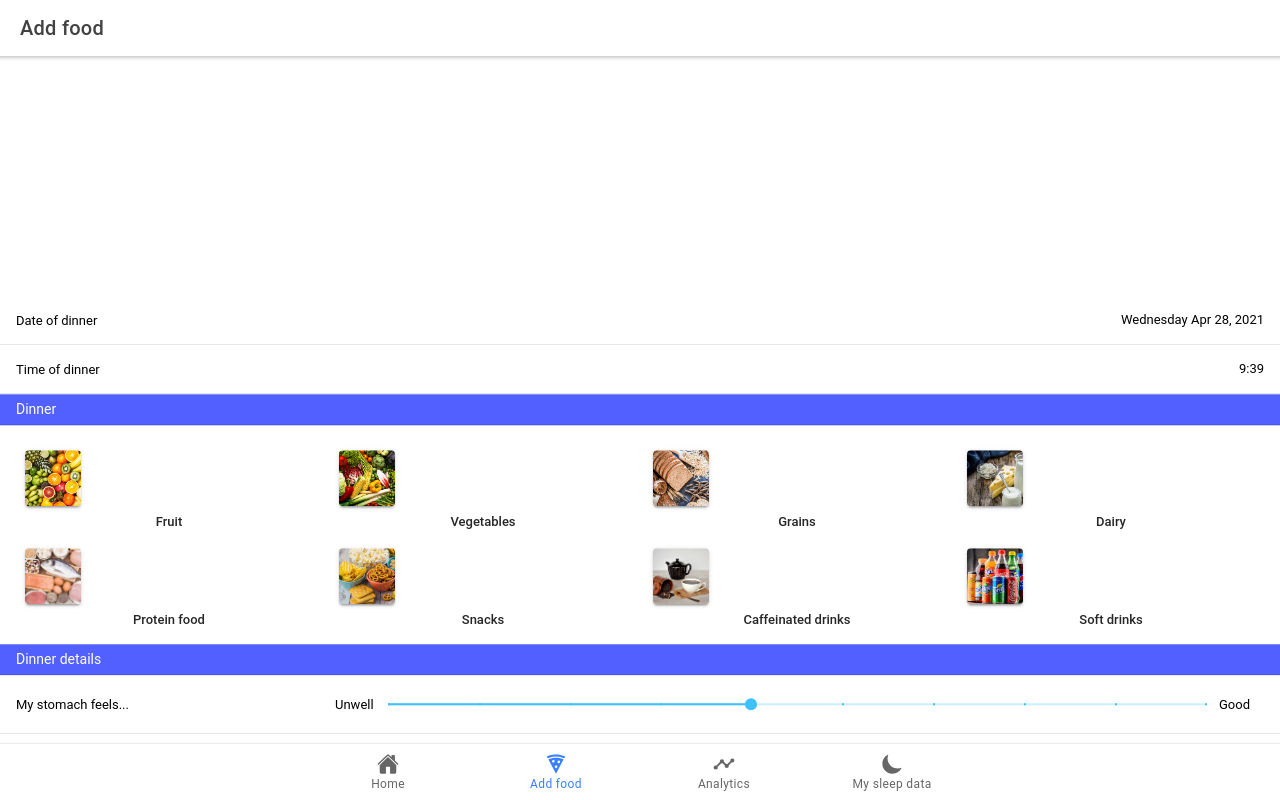
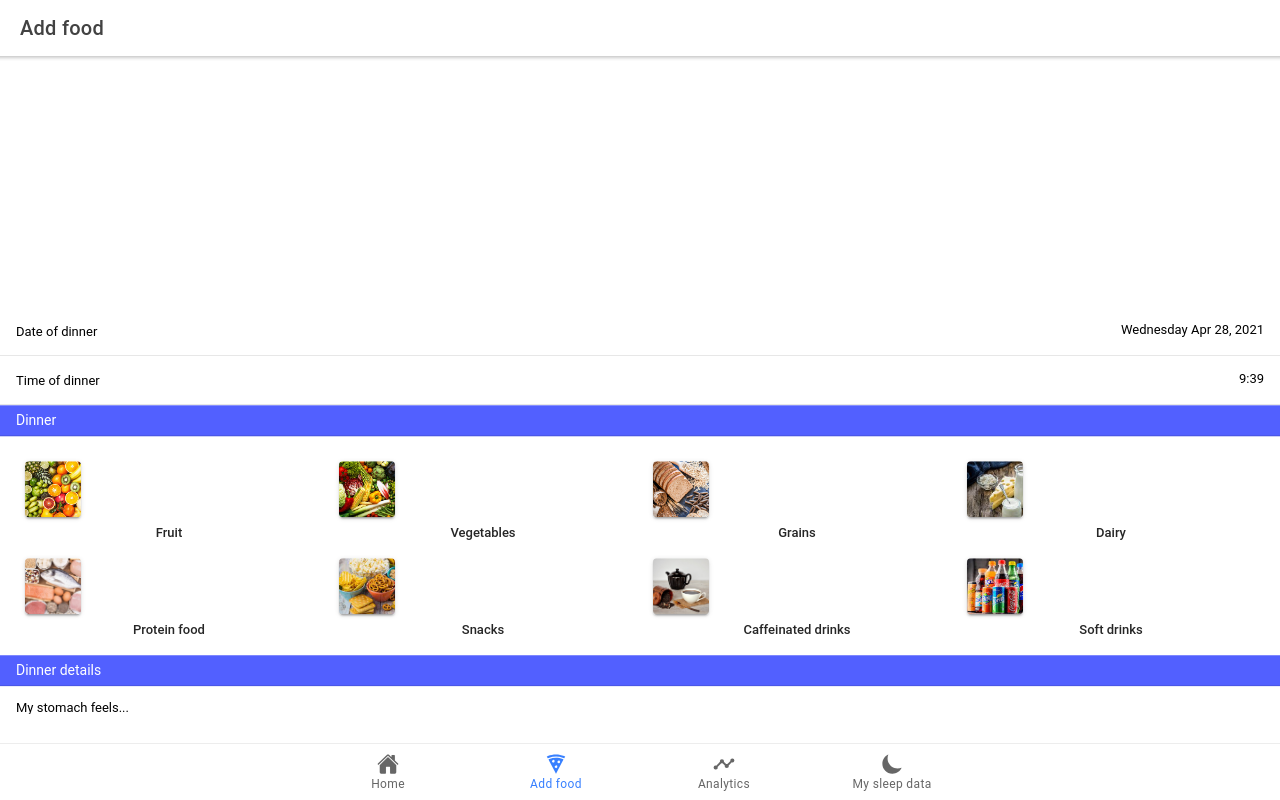
Before and after one commit to JANHMS/SleepDietApp, a React (Create React App) app: page /food in a window 1280 px wide. Built offline with nearby package versions, Linux system fonts and the light colour scheme.

Commit message:
Bubble up values from children components to container

```diff
--- a/src/components/add-food-components/AddFoodContainer.css
+++ b/src/components/add-food-components/AddFoodContainer.css
@@ -3,7 +3,7 @@
     position: absolute;
     left: 0;
     right: 0;
-    top: 85%;
+    top: 94%;
     transform: translateY(-50%);
 }
 
--- a/src/components/add-food-components/AddFoodContainer.tsx
+++ b/src/components/add-food-components/AddFoodContainer.tsx
@@ -2,36 +2,60 @@ import './AddFoodContainer.css';
 import {DateTimePicker} from "./datepicker/DateTimePicker";
 import {FoodCategoriesComponent} from "./categories/FoodCategoriesComponent";
 import {IonButton, IonItemDivider, useIonToast} from "@ionic/react";
-import React from "react";
+import React, {useEffect, useState} from "react";
 import FoodDetailsComponent from "./details/FoodDetailsComponent";
 import {NotesComponent} from "./notes/NotesComponent";
+import moment from "moment/moment";
 
 interface ContainerProps {
     name: string;
 }
 
-const AddFoodContainer: React.FC<ContainerProps> = ({ name }) => {
+const AddFoodContainer: React.FC<ContainerProps> = ({name}) => {
     const [present, dismiss] = useIonToast();
+    // Stores the selected date in the following format: 'DD.MM.YY HH:mm'
+    const [selectedDate, setSelectedDate] = useState<string>(moment().format('DD.MM.YY HH:mm'));
+    // Array of selected food categories
+    const [selectedCategories, setSelectedCategories] = useState<string[]>([]);
+    // Value of wellness (1: Unwell - 10: Good)
+    const [wellness, setWellness] = useState<number>(5);
+    // Value of fullness (1: Hungry - 10: Full)
+    const [fullness, setFullness] = useState<number>(5);
+    // Value of fatness of food (1: Light - 10: Fatty)
+    const [fatness, setFatness] = useState<number>(5);
+    // Notes added by the user
+    const [notes, setNotes] = useState<string>("");
 
     return (
         <div className="foodContainer">
-            <DateTimePicker/>
+            <DateTimePicker updateParent={date => setSelectedDate(date)}/>
             <IonItemDivider color="tertiary">Dinner</IonItemDivider>
-            <FoodCategoriesComponent/>
+            <FoodCategoriesComponent updateParent={categories => setSelectedCategories(categories)}/>
             <IonItemDivider color="tertiary">Dinner details</IonItemDivider>
-            <FoodDetailsComponent/>
+            <FoodDetailsComponent
+                updateWellness={value => setWellness(value)}
+                updateFullness={value => setFullness(value)}
+                updateFatness={value => setFatness(value)}
+            />
             <IonItemDivider color="tertiary">Notes</IonItemDivider>
-            <NotesComponent/>
+            <NotesComponent updateParent={notes => setNotes(notes)}/>
             <IonButton
                 color="tertiary"
                 size="small"
-                onClick={() =>
+                onClick={() => {
                     present({
                         buttons: [{text: 'ok', handler: () => dismiss()}],
                         message: 'Your food data is saved successfully!',
                         duration: 2500,
                         color: "success",
                     })
+                    console.log(selectedDate)
+                    console.log(selectedCategories)
+                    console.log(wellness)
+                    console.log(fullness)
+                    console.log(fatness)
+                    console.log(notes)
+                }
                 }
             >Save</IonButton>
         </div>
--- a/src/components/add-food-components/categories/FoodCategoriesComponent.tsx
+++ b/src/components/add-food-components/categories/FoodCategoriesComponent.tsx
@@ -4,7 +4,11 @@ import {Category} from "./Category";
 import "./FoodCategoriesComponent.css"
 import {CategoryType} from "./CategoryType";
 
-export const FoodCategoriesComponent: React.FC = () => {
+interface FoodCategoriesProps {
+    updateParent: (categories: string[]) => void
+}
+
+export const FoodCategoriesComponent: React.FC<FoodCategoriesProps> = ({updateParent}) => {
     const [selectedCategories, setSelectedCategories] = useState<Set<string>>(new Set());
 
     const updateSelectedCategories = (category: string) => {
@@ -15,6 +19,7 @@ export const FoodCategoriesComponent: React.FC = () => {
             selectedCategories.add(category);
         }
         setSelectedCategories(selectedCategories);
+        updateParent(Array.from(selectedCategories.values()));
     }
 
     return (
--- a/src/components/add-food-components/datepicker/DateTimePicker.tsx
+++ b/src/components/add-food-components/datepicker/DateTimePicker.tsx
@@ -1,4 +1,4 @@
-import React, {useState} from 'react';
+import React, {useEffect, useState} from 'react';
 import {
     IonItem,
     IonLabel,
@@ -7,7 +7,11 @@ import {
 import moment from "moment/moment";
 import "./DateTimePicker.css";
 
-export const DateTimePicker: React.FC = () => {
+interface DateTimeProps {
+    updateParent: (selectedDate: string) => void
+}
+
+export const DateTimePicker: React.FC<DateTimeProps> = ({updateParent}) => {
     // use format() to convert Moment object to string
     const [selectedDate, setSelectedDate] = useState<string>(moment().format());
 
@@ -16,7 +20,11 @@ export const DateTimePicker: React.FC = () => {
             <IonItem>
                 <IonLabel>Date of dinner</IonLabel>
                 <IonDatetime displayFormat="DDDD MMM D, YYYY" min="2015" max="2021" value={selectedDate}
-                             onIonChange={e => setSelectedDate(e.detail.value!)}/>
+                             onIonChange={e => {
+                                 setSelectedDate(e.detail.value!);
+                                 const formatted = moment(e.detail.value!).format('DD.MM.YY HH:mm')
+                                 updateParent(formatted);
+                             }}/>
             </IonItem>
             <IonItem>
                 <IonLabel>Time of dinner</IonLabel>
--- a/src/components/add-food-components/details/FoodDetailsComponent.tsx
+++ b/src/components/add-food-components/details/FoodDetailsComponent.tsx
@@ -2,12 +2,18 @@ import '../AddFoodContainer.css';
 import {RangeSlider} from "./RangeSlider";
 import React from "react";
 
-const FoodDetailsComponent: React.FC = () => {
+interface FoodDetailsProps {
+    updateWellness: (value: number) => void,
+    updateFullness: (value: number) => void,
+    updateFatness: (value: number) => void,
+}
+
+const FoodDetailsComponent: React.FC<FoodDetailsProps> = ({updateWellness, updateFullness, updateFatness}) => {
     return (
         <div>
-            <RangeSlider title="My stomach feels..." labels={["Unwell", "Good"]}/>
-            <RangeSlider title="I am..." labels={["Hungry", "Full"]}/>
-            <RangeSlider title="The dinner was..." labels={["Light", "Fatty"]}/>
+            <RangeSlider title="My stomach feels..." labels={["Unwell", "Good"]} onChange={value => updateWellness(value)}/>
+            <RangeSlider title="I am..." labels={["Hungry", "Full"]} onChange={value => updateFullness(value)}/>
+            <RangeSlider title="The dinner was..." labels={["Light", "Fatty"]} onChange={value => updateFatness(value)}/>
         </div>
     );
 };
--- a/src/components/add-food-components/details/RangeSlider.tsx
+++ b/src/components/add-food-components/details/RangeSlider.tsx
@@ -1,23 +1,27 @@
-import React, {useState} from 'react';
+import React, {useEffect, useState} from 'react';
 import {
     IonItem,
     IonRange,
     IonLabel,
-    IonText,
 } from '@ionic/react';
 import "./RangeSlider.css"
 
 interface RangeSliderProps {
-    title: string;
-    labels: Array<string>;
+    title: string,
+    labels: Array<string>,
+    onChange: (value: number) => void,
 }
 
-export const RangeSlider: React.FC<RangeSliderProps> = ({title, labels}) => {
+export const RangeSlider: React.FC<RangeSliderProps> = ({title, labels, onChange}) => {
     const [value, setValue] = useState(5);
+
+    useEffect(() => {
+        onChange(value);
+    }, [value])
 
     return (
         <IonItem>
-            <IonLabel className="ion-text-wrap">{title}</IonLabel> <br/>
+            <IonLabel position="floating">{title}</IonLabel> <br/>
             <IonRange
                 // pin={true}
                 min={1}
--- a/src/components/add-food-components/notes/NotesComponent.tsx
+++ b/src/components/add-food-components/notes/NotesComponent.tsx
@@ -1,13 +1,20 @@
-import React, {useState} from 'react';
+import React, {useEffect, useState} from 'react';
 import {
     IonInput,
     IonItem,
 } from '@ionic/react';
 import "./NotesComponent.css";
 
-export const NotesComponent: React.FC = () => {
+interface NotesProps {
+    updateParent: (notes: string) => void
+}
 
+export const NotesComponent: React.FC<NotesProps> = ({updateParent}) => {
     const [text, setText] = useState<string>("");
+
+    useEffect(() => {
+        updateParent(text)
+    }, [text])
 
     return (
         <IonItem>
```
